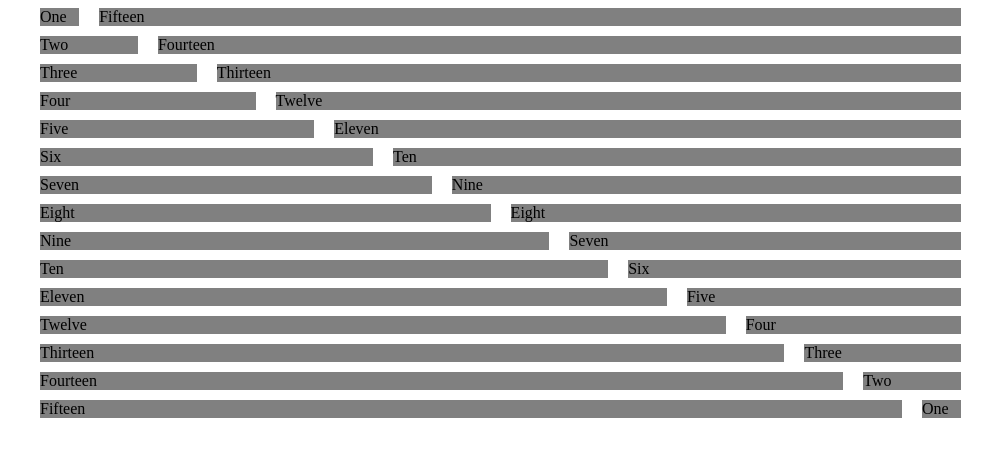
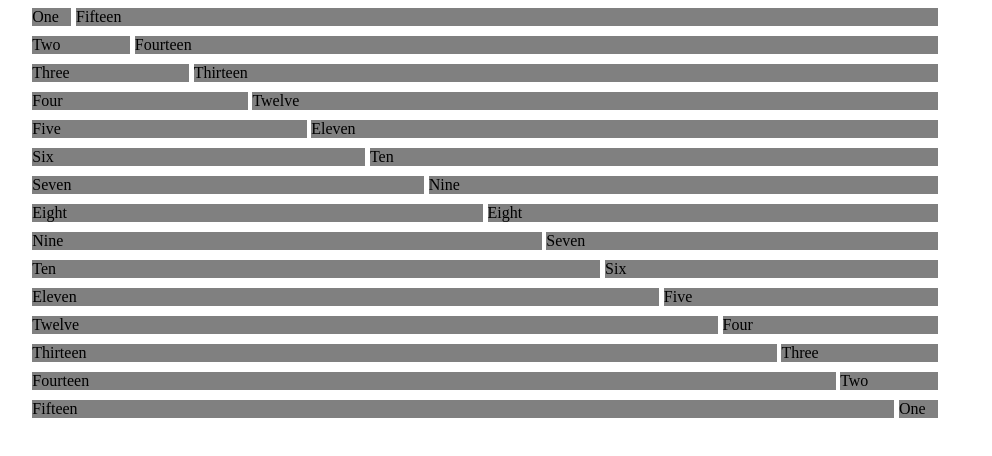
Before and after one commit to chrisnharvey/gridify, a plain HTML site: page index.html in a window 1280 px wide. Shown: the whole page, without its empty margins (130-1122 px from the left). Drawn offline with Linux system fonts and the light colour scheme.

Commit message:
Updating spacing calculation

```diff
--- a/css/gridify.less
+++ b/css/gridify.less
@@ -31,8 +31,8 @@
     display: inline;
     position: relative;
     float: left;
-    margin-left: (@spacing / 2);
-    margin-right: (@spacing / 2);
+    margin-left: percentage(((@width / @spacing) / 100 / 100 / 2));
+    margin-right: percentage(((@width / @spacing) / 100 / 100 / 2));
 }
 
 /*****************************
```
